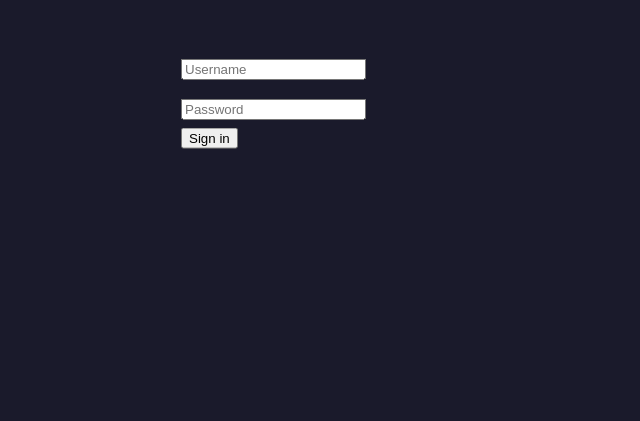
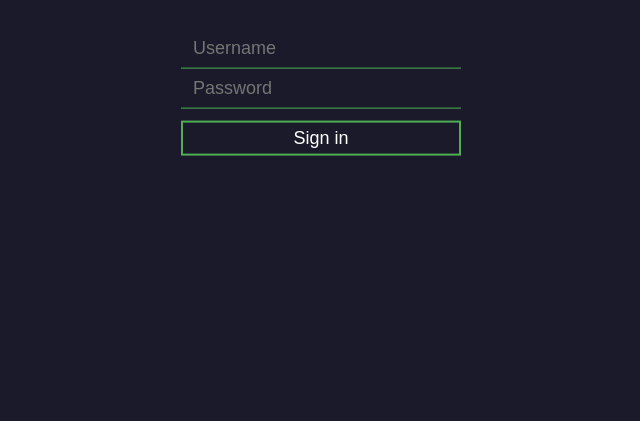
Before and after one commit to mqthiago/tela-login, a plain HTML site: page index.html in a window 1280 px wide. Shown: the part 379-800 px from the top of the page, without its empty margins (319-959 px from the left). Drawn offline with Linux system fonts and the light colour scheme.

Commit message:
Update style.css
Falta apenas os ícones e a imagem de fundo

```diff
--- a/style.css
+++ b/style.css
@@ -19,11 +19,32 @@ body{
     font-size: 40px;
     border-bottom: 6px solid #4caf50;
     margin-bottom: 50px;
-    padding: 13px 0
+    padding: 13px 0;
 }
 .textbox{
     width: 100%;
     overflow: hidden;
     font-size: 20px;
-    padding: 8px 0
+    padding: 8px 0;
+    border-bottom: 1px solid #4caf50;
 }
+.textbox input{
+    border: none;
+    outline: none;
+    background: none;
+    color: white;
+    font-size: 18px;
+    width: 80%;
+    float: left;
+    margin: 0 10px;
+}
+.btn {
+    width: 100%;
+    background: none;
+    border: 2px solid #4caf50;
+    color: white;
+    padding: 5px;
+    font-size: 18px;
+    cursor: pointer;
+    margin: 12px 0;
+}
```
